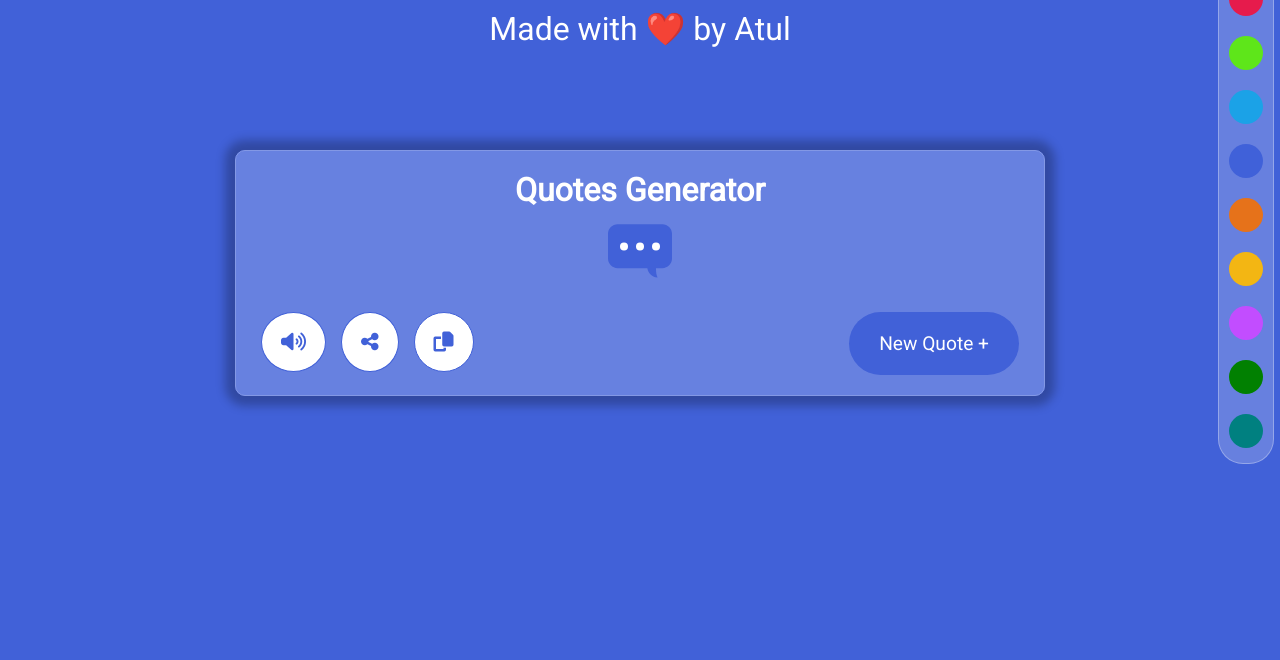
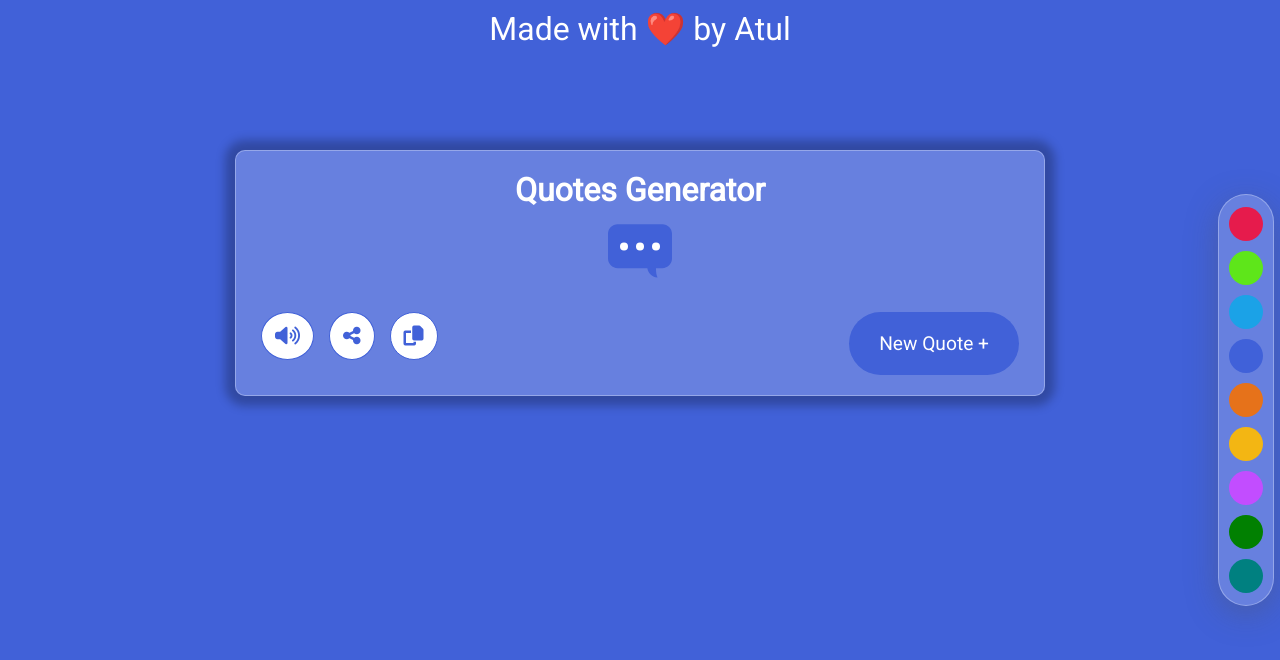
Before and after one commit to tomar-atul/React-quote-generator, a React (Vite) app: page / in a window 1280 px wide. Shown: the top 660 px of the page. Built offline with nearby package versions, Linux system fonts and the light colour scheme; no server answers.

Commit message:
🌈 style: icons, button, color pallate

```diff
--- a/src/app.css
+++ b/src/app.css
@@ -4,9 +4,7 @@
 * {
   margin: 0;
 }
-#root {
-  position: relative;
-}
+
 body {
   max-height: 100vh;
   padding: 0;
@@ -16,13 +14,13 @@ body {
 .made-by p {
   color: #ffffff;
   text-align: center;
-  font-family: "Roboto", sans-serif;
+  font-family: 'Roboto', sans-serif;
   font-size: 2rem;
   margin: 10px 0;
 }
 .center {
   background-color: rgba(255, 255, 255, 0.2);
-  border: 1px solid #8398e5;
+  border: 1px solid rgba(255, 255, 255, 0.3);
   box-shadow: 0px 0px 10px 10px #00000040;
   max-width: 768px;
   color: #6883e1;
@@ -39,18 +37,16 @@ body {
   font-size: 2rem;
   color: #ffffff;
   text-align: center;
-  font-family: "Roboto", sans-serif;
+  font-family: 'Roboto', sans-serif;
 }
 
 .quote-text {
+  color: #ffffff;
   text-align: center;
-  color: #ffffff;
-  font-family: "Space Grotesk", sans-serif;
+  font-family: 'Space Grotesk', sans-serif;
   font-size: 1.5rem;
   margin: 10px 0px;
   width: 80%;
-  display: flex;
-  align-items: center;
   align-self: center;
 }
 .quote-box {
@@ -60,7 +56,7 @@ body {
 }
 .author {
   color: #ffffff;
-  font-family: "Space Grotesk", sans-serif;
+  font-family: 'Space Grotesk', sans-serif;
   text-align: end;
   margin-right: 20px;
   font-size: 1.5rem;
@@ -85,50 +81,63 @@ body {
   justify-content: center;
   align-items: center;
   cursor: pointer;
+  transition: all 0.3s;
 }
-.functions button :hover {
-  cursor: pointer;
-  filter: grayscale(1);
-}
+
 .functions > div > button {
   border-radius: 50%;
   width: min-content;
+  cursor: pointer;
   color: var(--main-bg-color);
   background-color: white;
   height: min-content;
   border: 0.5px solid var(--main-bg-color);
-  padding: 19px 19px;
+  padding: 13px;
   font-size: 20px;
-  font-family: "Roboto", sans-serif;
+  font-family: 'Roboto', sans-serif;
 }
+.functions > div > button:hover {
+  background-color: var(--main-bg-color);
+  color: white;
+}
+
+button:disabled {
+  opacity: 0.5;
+  pointer-events: none;
+}
+
 .new-quote-btn {
   padding: 20px 30px;
   background-color: var(--main-bg-color);
   color: white;
-  font-family: "Roboto", sans-serif;
+  font-family: 'Roboto', sans-serif;
   border-radius: 50px;
   font-size: 1.2rem;
+  cursor: pointer;
   border: none;
+  display: flex;
+  gap: 10px;
 }
 .new-quote-btn:hover {
-  cursor: pointer;
-  filter: brightness(0.9);
+  background-color: white;
+  color: var(--main-bg-color);
 }
 .box {
   display: flex;
   flex-direction: column;
   width: max-content;
   height: min-content;
-  gap: 20px;
+  gap: 10px;
   border: 1px solid rgba(255, 255, 255, 0.3);
-  border-radius: 25px;
+  border-radius: 80px;
   background-color: rgba(255, 255, 255, 0.2);
-  padding: 15px 10px;
+  padding: 12px 10px;
   position: absolute;
-  top: 6%;
+  top: 0%;
   right: 0.5%;
   bottom: 0;
   margin: auto;
+  box-shadow: 0 8px 32px 0 hsla(255, 0%, 33%, 0.37);
 }
 .dot {
   height: 30px;
@@ -165,17 +174,13 @@ body {
 .dot9 {
   background-color: #008080;
 }
+
 .quote-icon i {
   color: white;
   font-size: 2.5rem;
-  margin-left: 3%;
-  align-self: flex-start;
+  margin: 0 10px;
 }
 .quote-close {
-  display: flex;
-  align-items: end;
-  justify-content: end;
-  margin-right: 3%;
   align-self: flex-end;
 }
 .fa-circle-plus {
```
